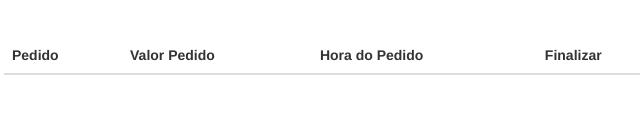
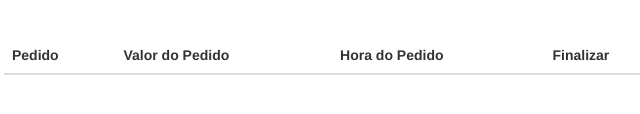
Before and after one commit to mzviniciusoliveira/mysites, a plain HTML site: page treinamento-sites-master/sistema_sudeste/index.html in a window 1280 px wide. Shown: the part 458-572 px from the top of the page, 301-941 px from the left. Drawn offline with nearby package versions, Linux system fonts and the light colour scheme.

Commit message:
Inclusao sistema sudeste

```diff
--- a/treinamento-sites-master/sistema_sudeste/index.html
+++ b/treinamento-sites-master/sistema_sudeste/index.html
@@ -34,7 +34,7 @@
 		    <thead>
 		      <tr>
 		        <th>Pedido</th>
-		        <th>Valor Pedido</th>
+		        <th>Valor do Pedido</th>
 		        <th>Hora do Pedido</th>
 		        <th>Finalizar</th>
 		      </tr>
```
